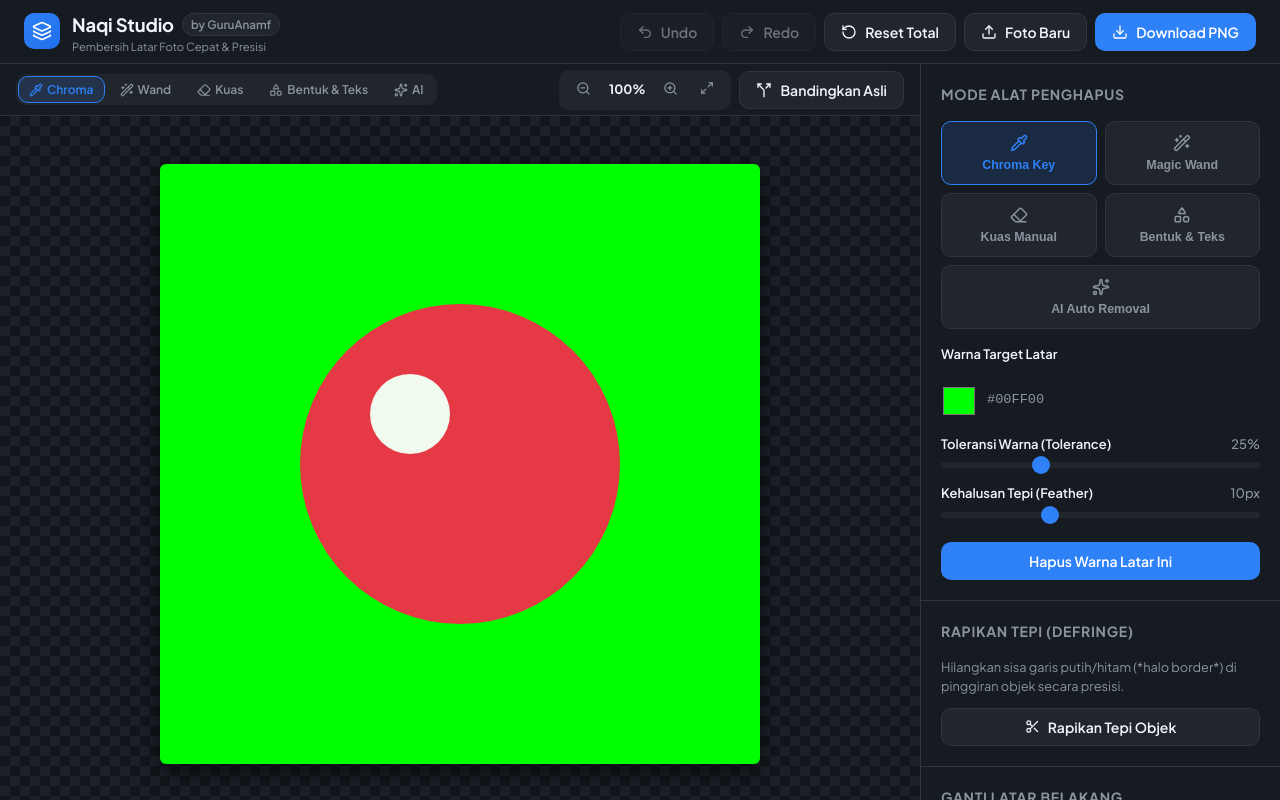
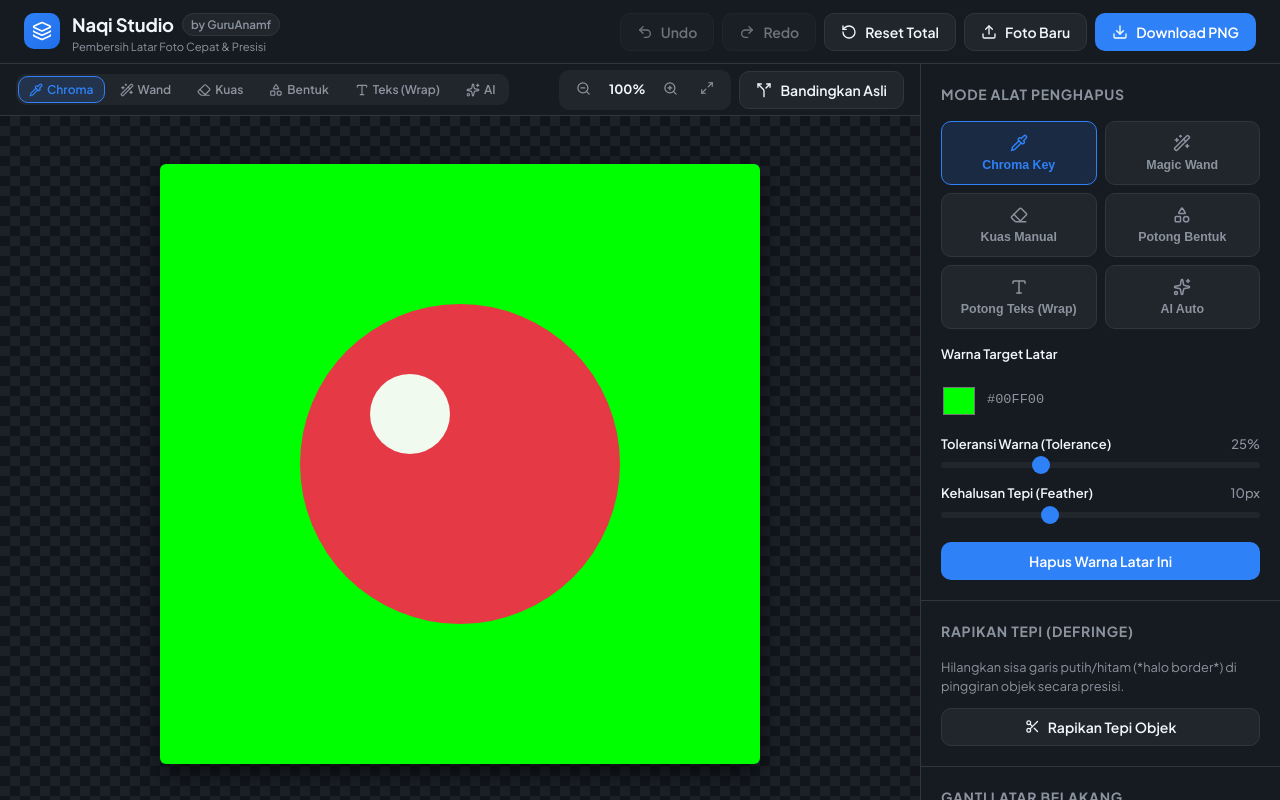
Before and after one commit to seribudigital/bgremover, a React (Vite) app: page / in a window 1280 px wide. Both pictures are taken after a click on the button "Sample Green Screen". Built offline with nearby package versions, Linux system fonts and the light colour scheme.

Commit message:
feat: separate Potong Bentuk and Potong Teks into direct primary tools with prominent wrap text controls

```diff
--- a/src/App.jsx
+++ b/src/App.jsx
@@ -189,7 +189,7 @@ export default function App() {
   // Click handler pada Canvas
   const handleCanvasClick = (e) => {
     const canvas = workingCanvasRef.current;
-    if (!canvas || toolMode === 'shape_mask') return;
+    if (!canvas || toolMode === 'shape_mask' || toolMode === 'shape' || toolMode === 'text') return;
     const rect = canvas.getBoundingClientRect();
 
     const scaleX = canvas.width / rect.width;
--- a/src/components/CanvasArea.jsx
+++ b/src/components/CanvasArea.jsx
@@ -8,6 +8,7 @@ import {
   Wand2,
   Eraser,
   Shapes,
+  Type,
   Sparkles
 } from 'lucide-react';
 import { getWrappedTextLines } from '../utils/imageProcessor';
@@ -400,7 +401,9 @@ export default function CanvasArea({
     );
   };
 
-  const isMaskMode = toolMode === 'shape_mask';
+  const isShapeActive = toolMode === 'shape' || (toolMode === 'shape_mask' && maskConfig?.maskType === 'shape');
+  const isTextActive = toolMode === 'text' || (toolMode === 'shape_mask' && maskConfig?.maskType === 'text');
+  const isMaskMode = isShapeActive || isTextActive;
   const isIntersect = maskConfig?.operation === 'intersect';
   const themeColor = isIntersect ? '#2f81f7' : '#f85149';
   const themeFill = isIntersect ? 'rgba(47, 129, 247, 0.22)' : 'rgba(248, 81, 73, 0.22)';
@@ -443,20 +446,43 @@ export default function CanvasArea({
             </button>
 
             <button
-              className={`btn btn-icon ${toolMode === 'shape_mask' ? 'active' : ''}`}
-              onClick={() => setToolMode && setToolMode('shape_mask')}
-              title="Bentuk & Teks (Crop & Cutout)"
+              className={`btn btn-icon ${isShapeActive ? 'active' : ''}`}
+              onClick={() => {
+                if (setToolMode) setToolMode('shape');
+                if (setMaskConfig) setMaskConfig(p => ({ ...p, maskType: 'shape' }));
+              }}
+              title="Potong Bentuk (Shape Mask)"
               style={{
                 fontSize: '0.75rem',
                 gap: '4px',
                 padding: '5px 10px',
-                backgroundColor: toolMode === 'shape_mask' ? 'var(--accent-alpha)' : undefined,
-                color: toolMode === 'shape_mask' ? 'var(--accent-color)' : undefined,
+                backgroundColor: isShapeActive ? 'var(--accent-alpha)' : undefined,
+                color: isShapeActive ? 'var(--accent-color)' : undefined,
                 fontWeight: 600
               }}
             >
               <Shapes size={14} />
-              <span>Bentuk & Teks</span>
+              <span>Bentuk</span>
+            </button>
+
+            <button
+              className={`btn btn-icon ${isTextActive ? 'active' : ''}`}
+              onClick={() => {
+                if (setToolMode) setToolMode('text');
+                if (setMaskConfig) setMaskConfig(p => ({ ...p, maskType: 'text' }));
+              }}
+              title="Potong Teks & Wrap Text"
+              style={{
+                fontSize: '0.75rem',
+                gap: '4px',
+                padding: '5px 10px',
+                backgroundColor: isTextActive ? 'var(--accent-alpha)' : undefined,
+                color: isTextActive ? 'var(--accent-color)' : undefined,
+                fontWeight: 600
+              }}
+            >
+              <Type size={14} />
+              <span>Teks (Wrap)</span>
             </button>
 
             <button
--- a/src/components/SidebarControls.jsx
+++ b/src/components/SidebarControls.jsx
@@ -98,6 +98,10 @@ export default function SidebarControls({
     }
   };
 
+  const isShapeActive = toolMode === 'shape' || (toolMode === 'shape_mask' && maskConfig?.maskType === 'shape');
+  const isTextActive = toolMode === 'text' || (toolMode === 'shape_mask' && maskConfig?.maskType === 'text');
+  const isMaskMode = isShapeActive || isTextActive;
+
   return (
     <aside className="sidebar-panel">
       {/* Section 1: Mode Alat Penghapus */}
@@ -114,6 +118,7 @@ export default function SidebarControls({
             <Pipette size={18} />
             Chroma Key
           </button>
+
           <button
             className={`tab-btn ${toolMode === 'wand' ? 'active' : ''}`}
             onClick={() => setToolMode('wand')}
@@ -121,6 +126,7 @@ export default function SidebarControls({
             <Wand2 size={18} />
             Magic Wand
           </button>
+
           <button
             className={`tab-btn ${toolMode === 'brush' ? 'active' : ''}`}
             onClick={() => setToolMode('brush')}
@@ -128,20 +134,36 @@ export default function SidebarControls({
             <Eraser size={18} />
             Kuas Manual
           </button>
+
           <button
-            className={`tab-btn ${toolMode === 'shape_mask' ? 'active' : ''}`}
-            onClick={() => setToolMode('shape_mask')}
+            className={`tab-btn ${isShapeActive ? 'active' : ''}`}
+            onClick={() => {
+              setToolMode('shape');
+              setMaskConfig(prev => ({ ...prev, maskType: 'shape' }));
+            }}
           >
             <Shapes size={18} />
-            Bentuk & Teks
+            Potong Bentuk
           </button>
+
+          <button
+            className={`tab-btn ${isTextActive ? 'active' : ''}`}
+            style={{ borderColor: isTextActive ? 'var(--accent-color)' : undefined }}
+            onClick={() => {
+              setToolMode('text');
+              setMaskConfig(prev => ({ ...prev, maskType: 'text' }));
+            }}
+          >
+            <Type size={18} />
+            Potong Teks (Wrap)
+          </button>
+
           <button
             className={`tab-btn ${toolMode === 'ai' ? 'active' : ''}`}
-            style={{ gridColumn: 'span 2' }}
             onClick={() => setToolMode('ai')}
           >
             <Sparkles size={18} />
-            AI Auto Removal
+            AI Auto
           </button>
         </div>
 
@@ -283,7 +305,7 @@ export default function SidebarControls({
         )}
 
         {/* Dynamic Controls: Shape & Text Masking (Intersection & Subtract) */}
-        {toolMode === 'shape_mask' && maskConfig && (
+        {isMaskMode && maskConfig && (
           <div>
             {/* Tipe Operasi: Intersection vs Subtract */}
             <div className="control-group">
@@ -323,32 +345,11 @@ export default function SidebarControls({
               </div>
             </div>
 
-            {/* Pilihan Elemen: Bentuk vs Teks */}
-            <div className="control-group">
-              <label className="control-label">Tipe Elemen Pemotong</label>
-              <div style={{ display: 'flex', gap: '8px', marginTop: '4px' }}>
-                <button
-                  className={`btn btn-secondary ${maskConfig.maskType === 'shape' ? 'active' : ''}`}
-                  style={{ flex: 1, fontSize: '0.8rem' }}
-                  onClick={() => setMaskConfig(prev => ({ ...prev, maskType: 'shape' }))}
-                >
-                  <Shapes size={15} /> Bentuk (Shape)
-                </button>
-                <button
-                  className={`btn btn-secondary ${maskConfig.maskType === 'text' ? 'active' : ''}`}
-                  style={{ flex: 1, fontSize: '0.8rem' }}
-                  onClick={() => setMaskConfig(prev => ({ ...prev, maskType: 'text' }))}
-                >
-                  <Type size={15} /> Teks (Text)
-                </button>
-              </div>
-            </div>
-
             {/* Sub-menu Bentuk (Shape Selector) */}
-            {maskConfig.maskType === 'shape' ? (
+            {isShapeActive && (
               <div>
                 <div className="control-group">
-                  <label className="control-label">Pilih Bentuk</label>
+                  <label className="control-label">Pilih Bentuk Geometri</label>
                   <div style={{ display: 'grid', gridTemplateColumns: 'repeat(4, 1fr)', gap: '6px', marginTop: '4px' }}>
                     {shapesList.map(shape => {
                       const IconComponent = shape.icon;
@@ -396,16 +397,18 @@ export default function SidebarControls({
                   </div>
                 )}
               </div>
-            ) : (
-              /* Sub-menu Teks (Text Mask Controls with Wrap Text) */
+            )}
+
+            {/* Sub-menu Teks (Text Mask Controls with Wrap Text) */}
+            {isTextActive && (
               <div>
                 <div className="control-group">
-                  <label className="control-label">Input Teks (Bisa Paragraf)</label>
+                  <label className="control-label">Input Teks / Kalimat / Paragraf</label>
                   <textarea
                     rows={3}
                     value={maskConfig.text}
                     onChange={(e) => setMaskConfig(prev => ({ ...prev, text: e.target.value }))}
-                    placeholder="Ketik teks atau kalimat di sini..."
+                    placeholder="Ketik kata atau kalimat panjang di sini..."
                     style={{
                       width: '100%',
                       padding: '8px 10px',
@@ -425,12 +428,18 @@ export default function SidebarControls({
                   <div style={{ display: 'flex', gap: '8px' }}>
                     <button
                       className={`btn btn-secondary ${maskConfig.wrapText !== false ? 'active' : ''}`}
-                      style={{ flex: 1, fontSize: '0.75rem', gap: '6px' }}
+                      style={{
+                        flex: 1,
+                        fontSize: '0.75rem',
+                        gap: '6px',
+                        backgroundColor: maskConfig.wrapText !== false ? 'var(--accent-alpha)' : undefined,
+                        borderColor: maskConfig.wrapText !== false ? 'var(--accent-color)' : undefined
+                      }}
                       onClick={() => setMaskConfig(prev => ({ ...prev, wrapText: !(prev.wrapText !== false) }))}
                       title="Otomatis membungkus teks ke baris baru sesuai batas lebar kotak"
                     >
                       <WrapText size={14} />
-                      Wrap: {maskConfig.wrapText !== false ? 'AKTIF' : 'OFF'}
+                      Wrap Text: {maskConfig.wrapText !== false ? 'AKTIF' : 'OFF'}
                     </button>
 
                     {/* Text Alignment */}
@@ -528,7 +537,7 @@ export default function SidebarControls({
             {/* Pengaturan Transformasi Ukuran Lebar, Tinggi, & Rotasi */}
             <div className="control-group">
               <div className="control-label">
-                <span>Lebar / Batas Wrap ({maskConfig.maskType === 'text' ? 'Wrap Width' : 'Lebar'})</span>
+                <span>Lebar Kotak ({isTextActive ? 'Batas Wrap Teks' : 'Lebar Bentuk'})</span>
                 <span className="control-val">{maskConfig.width}px</span>
               </div>
               <input
@@ -552,7 +561,7 @@ export default function SidebarControls({
 
             <div className="control-group">
               <div className="control-label">
-                <span>Tinggi ({maskConfig.maskType === 'text' ? 'Tinggi Area Teks' : 'Tinggi Bentuk'})</span>
+                <span>Tinggi Kotak ({isTextActive ? 'Tinggi Area Teks' : 'Tinggi Bentuk'})</span>
                 <span className="control-val">{maskConfig.height}px</span>
               </div>
               <input
@@ -573,9 +582,9 @@ export default function SidebarControls({
                 }}
               />
               <span style={{ fontSize: '0.7rem', color: 'var(--text-subtle)' }}>
-                {maskConfig.maskType === 'text'
-                  ? 'Menentukan batas vertikal area penempatan dan pemotongan teks'
-                  : 'Menentukan tinggi / peregangan vertikal bentuk (misal membuat oval/lonjong)'}
+                {isTextActive
+                  ? 'Menentukan batas vertikal kotak penempatan teks'
+                  : 'Menentukan tinggi / peregangan vertikal bentuk (misal membuat oval tinggi)'}
               </span>
             </div>
 
```
